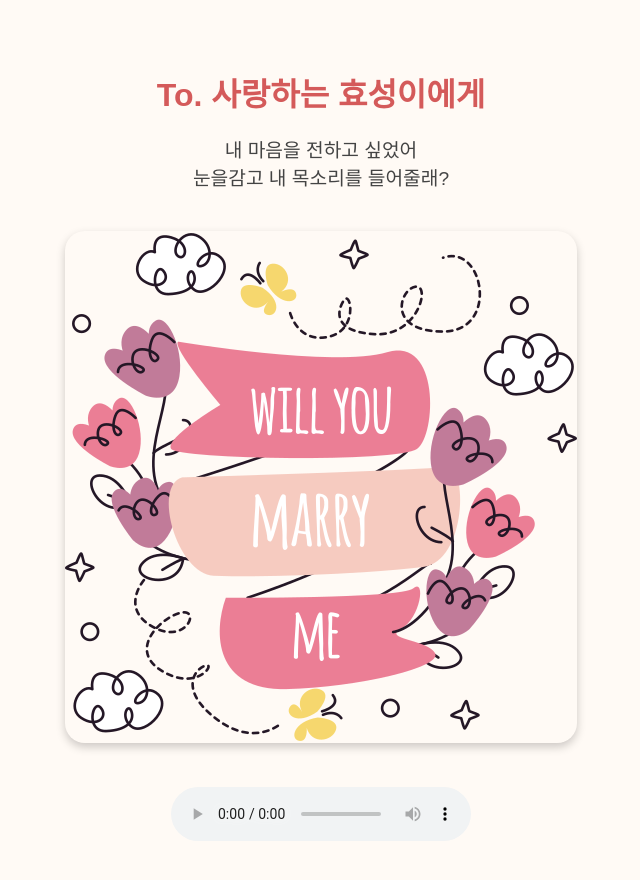
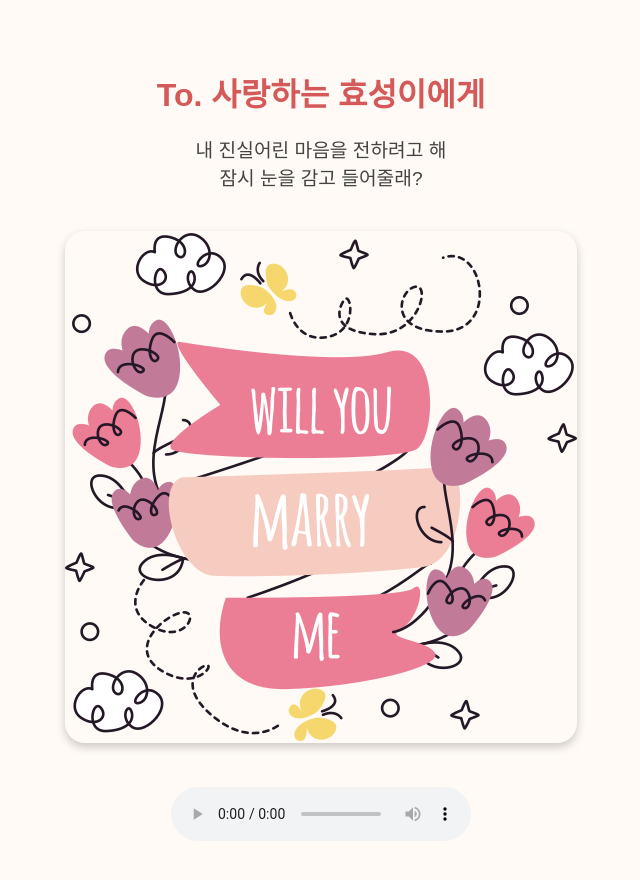
Before and after one commit to ymbhan/propose, a plain HTML site: page index.html in a window 1280 px wide. Shown: the whole page, without its empty margins (319-959 px from the left). Drawn offline with Linux system fonts and the light colour scheme.

Commit message:
Add files via upload

```diff
--- a/index.html
+++ b/index.html
@@ -33,7 +33,7 @@
 </head>
 <body>
   <h1>To. 사랑하는 효성이에게</h1>
-  <p>내 마음을 전하고 싶었어<br>눈을감고 내 목소리를 들어줄래?</p>
+  <p>내 진실어린 마음을 전하려고 해<br>잠시 눈을 감고 들어줄래?</p>
 
   <!-- 여기에 이미지 표시 -->
   <img src="love.png" alt="will you marry me"><br>
```
